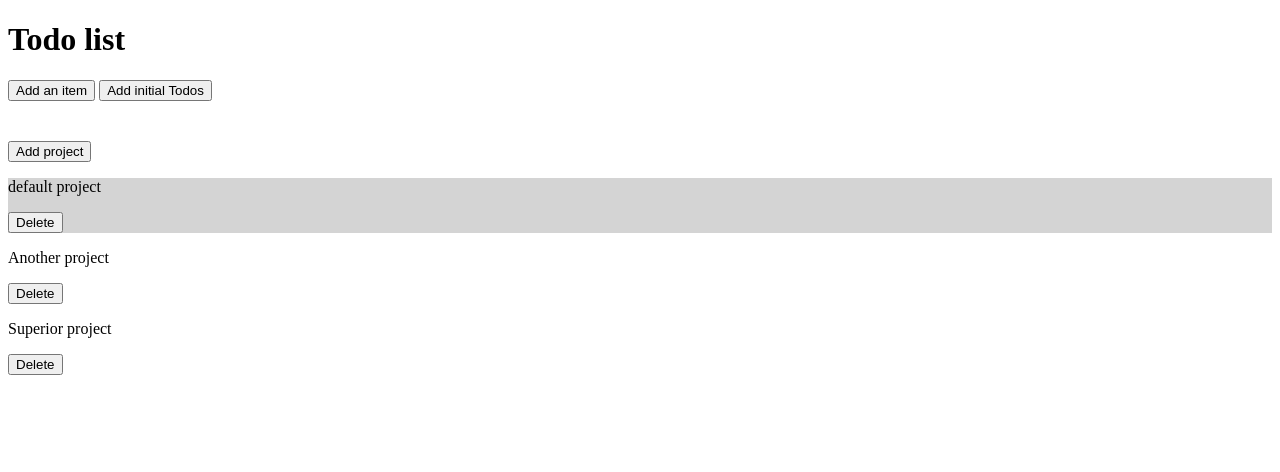
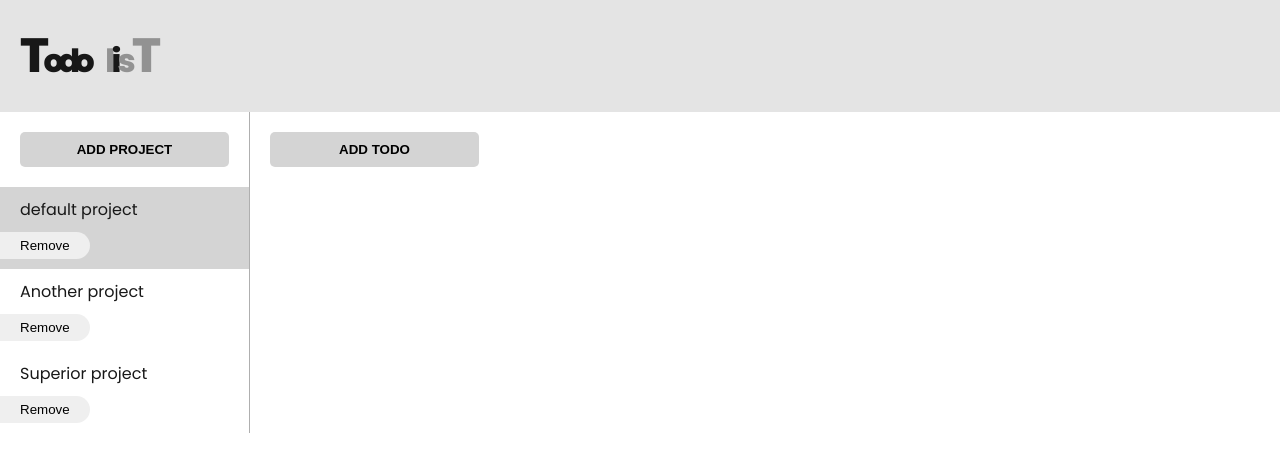
Before and after one commit to x6Nenko/Odin-Todo-list, a plain HTML site: page index.html in a window 1280 px wide. Drawn offline with Linux system fonts and the light colour scheme.

Commit message:
Style projects section

```diff
--- a/dom.js
+++ b/dom.js
@@ -245,7 +245,8 @@ export function renderProjects(todoItemList) {
             title.innerText = `${item.name}`;
             const btnsContainer = projectLabel.appendChild(document.createElement("div"));
             const deleteProjectBtn = btnsContainer.appendChild(document.createElement("button"));
-            deleteProjectBtn.innerText = "Delete";
+            deleteProjectBtn.classList.add("delete-project-btn");
+            deleteProjectBtn.innerHTML = "Remove";
             deleteProjectBtnHandler(item, index, deleteProjectBtn);
         };
     });
--- a/index.html
+++ b/index.html
@@ -4,12 +4,18 @@
     <meta charset="UTF-8">
     <meta name="viewport" content="width=device-width, initial-scale=1.0">
     <title>Todo list</title>
+    <link rel="preconnect" href="https://fonts.googleapis.com">
+    <link rel="preconnect" href="https://fonts.gstatic.com" crossorigin>
+    <link href="https://fonts.googleapis.com/css2?family=Poppins:wght@400;800&display=swap" rel="stylesheet">
+    <link rel="stylesheet" href="https://cdnjs.cloudflare.com/ajax/libs/font-awesome/6.4.2/css/all.min.css" integrity="sha512-z3gLpd7yknf1YoNbCzqRKc4qyor8gaKU1qmn+CShxbuBusANI9QpRohGBreCFkKxLhei6S9CQXFEbbKuqLg0DA==" crossorigin="anonymous" referrerpolicy="no-referrer" />
     <link rel="stylesheet" href="style.css">
 </head>
 <body>
-    <h1>Todo list</h1>
-    <button id="openFormBtn">Add an item</button>
-    <button id="initialTodosBtn">Add initial Todos</button>
+    <header>
+      <h1 class="logo"><span class="first-word"><span class="first-letter">T</span>odo</span> <span class="second-word">l<span class="letter-i">i</span>s<span class="letter-t">T</span></h1>
+    </header>
+
+    <!-- <button id="initialTodosBtn">Add initial Todos</button> -->
 
     <div class="form-container">
         <form action="" id="myForm">
@@ -51,18 +57,26 @@
         </form>
     </div>
 
+    <main>
       <div class="project-container">
-      <button id="addProjectBtn">Add project</button>
+        <div class="btn-wrapper">
+          <button id="addProjectBtn" class="open-form-Btns">Add project</button>
+        </div>
         <div class="add-project-inputs">
             <label for="projectName"></label>
             <input type="text" name="projectName" id="projectName">
 
+            <div class="btn-wrapper">
               <button id="addProject">Add</button>
               <button id="cancelProject">Cancel</button>
             </div>
         </div>
+      </div>
 
       <div class="todos-container">
+        <div class="btn-wrapper">
+          <button id="openFormBtn" class="open-form-Btns">Add todo</button>
+        </div>
           <div class="info-modal">
               <article>
                   <div>
@@ -94,6 +108,7 @@
               </article>
           </div>
       </div>
+    </main>
 
     <script type="module" src="index.js"></script>
     <script type="module" src="dom.js"></script>
--- a/index.js
+++ b/index.js
@@ -251,10 +251,10 @@ function initialTodos() {
     renderTodosForSelectedProject();
 };
 
-const initialTodosBtn = document.getElementById("initialTodosBtn");
-initialTodosBtn.addEventListener("click", function() {
-    initialTodos();
-});
+// const initialTodosBtn = document.getElementById("initialTodosBtn");
+// initialTodosBtn.addEventListener("click", function() {
+//     initialTodos();
+// });
 
 renderProjects(todoItemList);
 takeDataFromLocalStorage();
--- a/style.css
+++ b/style.css
@@ -1,3 +1,112 @@
+* {
+    margin: 0;
+    padding: 0;
+    box-sizing: border-box;
+}
+
+body {
+    font-family: 'Poppins', sans-serif;
+    color: rgb(24, 24, 24);
+}
+
+header {
+    padding: 20px;
+    background-color: #e4e4e4;
+}
+
+.logo .first-word {
+    letter-spacing: -5.6px;
+}
+
+.logo .first-letter {
+    font-size: 48px;
+}
+
+.logo .second-word {
+    letter-spacing: -3.68px;
+    margin-left: 10px;
+    color: #929292;
+}
+
+.logo .letter-i {
+    color: rgb(24, 24, 24);
+}
+
+.logo .letter-t {
+    font-size: 48px;
+}
+
+main {
+    display: flex;
+}
+
+button {
+    border-radius: 5px;
+    padding: 5px 15px;
+    border: none;
+}
+
+.open-form-Btns {
+    padding: 10px 20px;
+    background-color: #d4d4d4;
+    text-transform: uppercase;
+    font-weight: 800;
+}
+
+.btn-wrapper {
+    padding: 20px;
+    width: 100%;
+}
+
+/* =========== Projects container =========== */
+
+#addProjectBtn {
+    width: 100%;
+}
+
+.delete-project-btn {
+    padding: 6px 20px;
+    border-radius: 0px 100px 100px 0px;
+    margin-left: -20px;
+    margin-top: 10px;
+}
+
+.project-container {
+    width: 25%;
+    max-width: 250px;
+    border-right: 1px solid rgb(175, 175, 175);
+}
+
+.add-project-inputs {
+    display: none;
+}
+
+.project-label {
+    padding: 10px 20px;
+}
+
+.add-project-inputs {
+    padding: 0 20px;
+}
+
+.add-project-inputs .btn-wrapper {
+    text-align: center;
+}
+
+.add-project-inputs input {
+    padding: 10px;
+}
+
+#projectName {
+    width: 100%;
+}
+
+/* =========== Todos container =========== */
+
+#openFormBtn {
+    width: 209px;
+}
+
 .form-container {
     display: none;
     margin: 40px 0;
@@ -7,8 +116,8 @@
     border-bottom: 1px solid black;
 }
 
-.project-container {
-    margin: 40px 0;
+.todos-container {
+    width: 100%;
 }
 
 .active {
@@ -36,7 +145,3 @@
     margin: auto;
     width: 50%;
 }
-
-.add-project-inputs {
-    display: none;
-}
```
Lines whose indentation alone changed are shown as unchanged.
